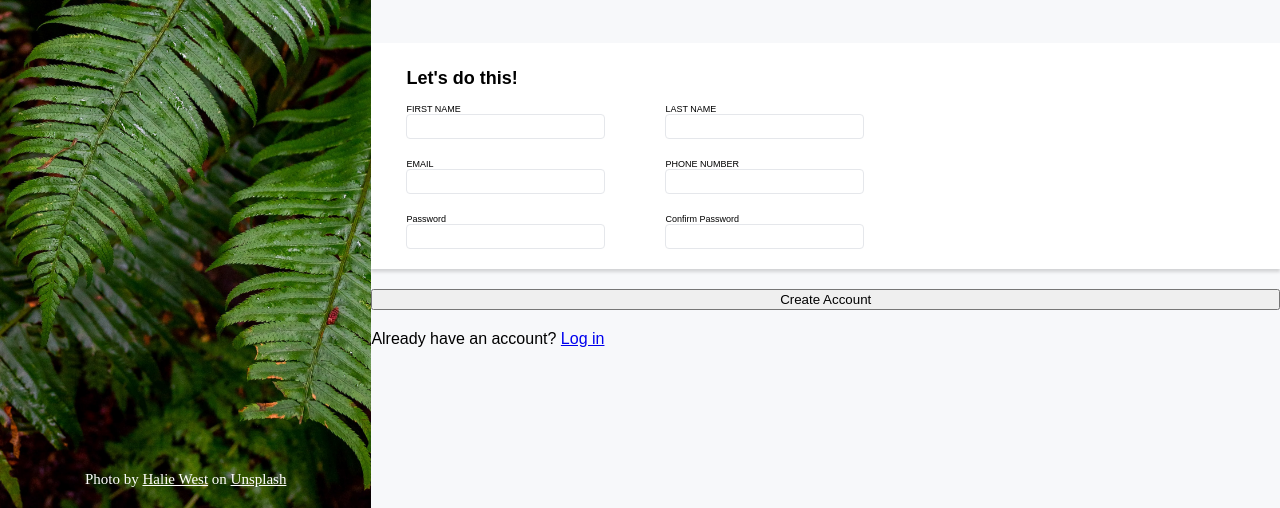
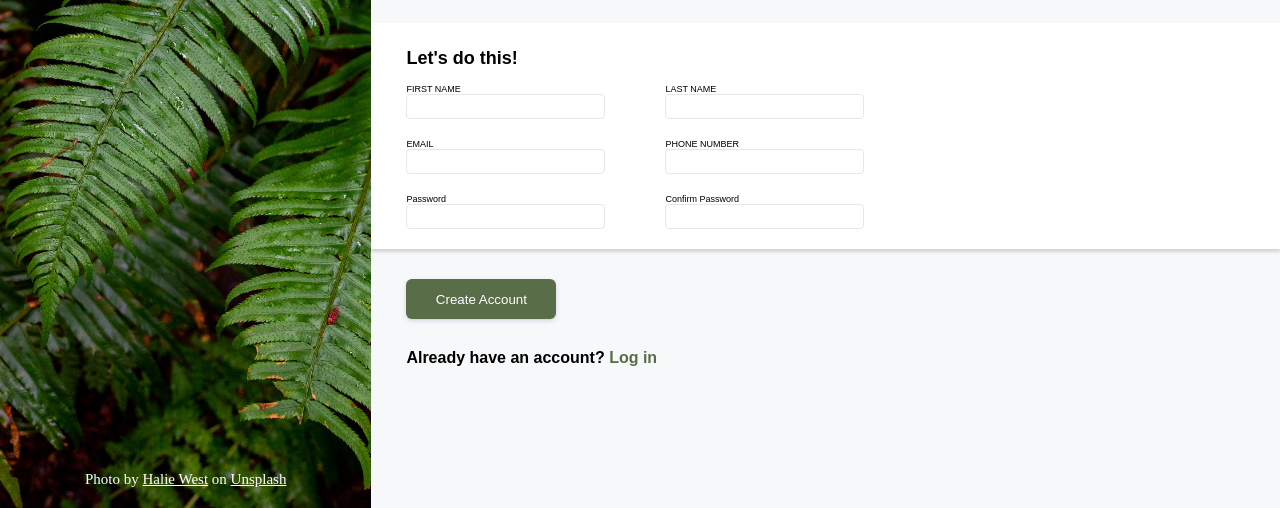
Before and after one commit to YatoAki/form-exercise, a plain HTML site: page index.html in a window 1280 px wide. Shown: the part 292-800 px from the top of the page. Drawn offline with Linux system fonts and the light colour scheme.

Commit message:
Finished

```diff
--- a/style.css
+++ b/style.css
@@ -138,3 +138,25 @@ input:focus:invalid {
 input:valid {
   border: 1px solid #E5E7EB;
 }
+
+button{
+  background-color: #596D48;
+  color: white;
+  padding: 0;
+  width: 150px;
+  height: 40px;
+  margin: 10px 35px;
+  border-radius: 6px;
+  border: none;
+  box-shadow: rgba(50, 50, 105, 0.15) 0px 2px 5px 0px, rgba(0, 0, 0, 0.05) 0px 1px 1px 0px;
+}
+
+#account{
+  padding: 0 35px;
+  font-weight: bold;
+}
+
+#account a{
+  text-decoration: none;
+  color: #596D48;
+}
```
